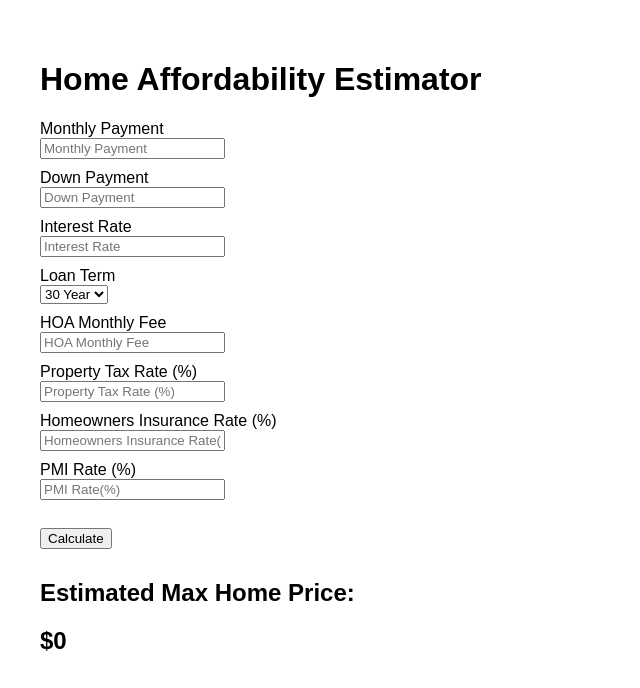
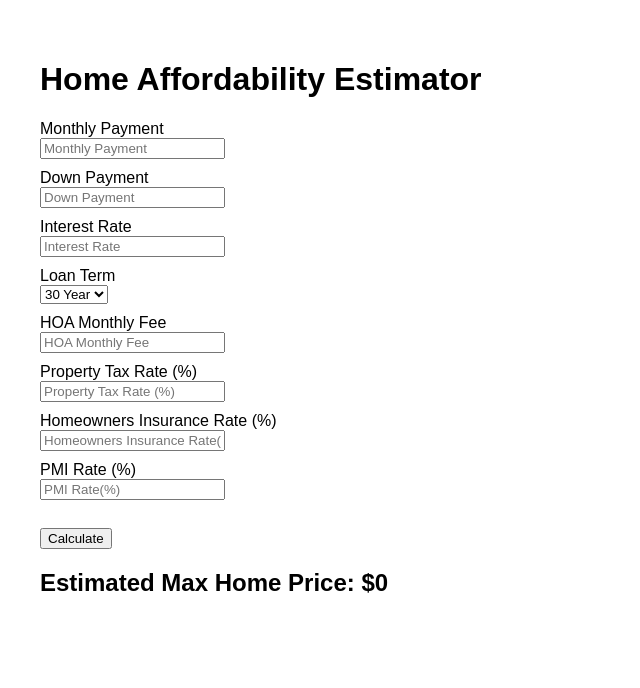
Before and after one commit to randy-shreeves/home-affordability-calculator, a React (Vite) app in the folder frontend/: page / in a window 1280 px wide. Shown: the top 688 px of the page, without its empty margins (0-640 px from the left). Built offline with nearby package versions, Linux system fonts and the light colour scheme.

Commit message:
Ensure user cannot enter valeus less than 0

```diff
--- a/frontend/src/App.tsx
+++ b/frontend/src/App.tsx
@@ -53,6 +53,7 @@ function App() {
               <br />
               <input
                   type="number"
+                  min="0"
                   placeholder="Monthly Payment"
                   value={monthlyPayment}
                   onChange={(e) => setMonthlyPayment(e.target.value)}
@@ -64,6 +65,7 @@ function App() {
             <br />
             <input
               type="number"
+              min="0"
               placeholder="Down Payment"
               value={downPayment}
               onChange={(e) => setDownPayment(e.target.value)}
@@ -75,6 +77,7 @@ function App() {
               <br />
               <input
                   type="number"
+                  min="0"
                   placeholder="Interest Rate"
                   value={interestRate}
                   onChange={(e) => setInterestRate(e.target.value)}
@@ -99,6 +102,7 @@ function App() {
               <br />
               <input
                   type="number"
+                  min="0"
                   placeholder="HOA Monthly Fee"
                   value={hoaMonthlyFees}
                   onChange={(e) => setHoaMonthlyFees(e.target.value)}
@@ -110,6 +114,7 @@ function App() {
               <br />
               <input
                   type="number"
+                  min="0"
                   placeholder="Property Tax Rate (%)"
                   value={propertyTaxRate}
                   onChange={(e) => setPropertyTaxRate(e.target.value)}
@@ -121,6 +126,7 @@ function App() {
               <br />
               <input
                   type="number"
+                  min="0"
                   placeholder="Homeowners Insurance Rate(%)"
                   value={homeownersInsuranceRate}
                   onChange={(e) => setHomeownersInsuranceRate(e.target.value)}
@@ -132,6 +138,7 @@ function App() {
               <br />
               <input
                   type="number"
+                  min="0"
                   placeholder="PMI Rate(%)"
                   value={pmiRate}
                   onChange={(e) => setPmiRate(e.target.value)}
@@ -145,13 +152,14 @@ function App() {
           Calculate
         </button>
 
-          <div style={{ marginTop: "30px" }}>
-              <h2>Estimated Max Home Price:</h2>
-
-              <div style={{ fontSize: "24px", fontWeight: "bold" }}>
-                  ${result.toLocaleString()}
-              </div>
-          </div>
+          {result !== null && !isNaN(result) ? (
+              <h2>
+                  Estimated Max Home Price: $
+                  {result.toLocaleString()}
+              </h2>
+          ) : (
+              <h2>Estimated Max Home Price: $0</h2>
+          )}
 
       </div>
   );
```
